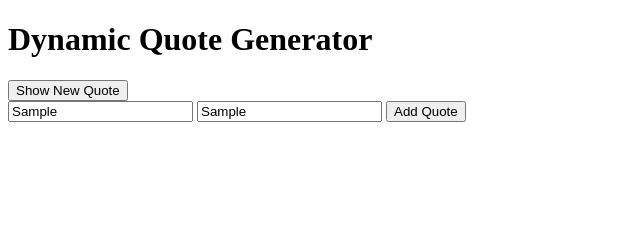
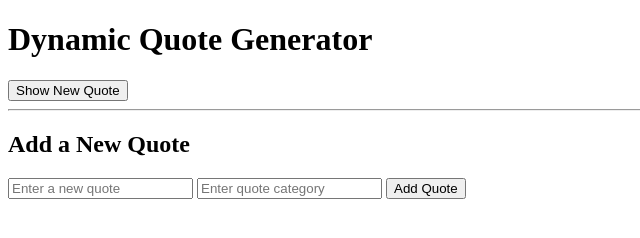
Before and after one commit to Teeto20/alx_fe_javascript, a plain HTML site: page dom-manipulation/index.html in a window 1280 px wide. Both pictures are taken after typing "Sample", "Sample" into the empty fields and a click on the button "Add Quote". Shown: the whole page, without its empty margins (0-640 px from the left). Drawn offline with Linux system fonts and the light colour scheme.

Commit message:
updatedd code

```diff
--- a/dom-manipulation/index.html
+++ b/dom-manipulation/index.html
@@ -9,15 +9,9 @@
     <h1>Dynamic Quote Generator</h1>
     <div id="quoteDisplay"></div>
     <button id="newQuote">Show New Quote</button>
-    <br>
-    <div>
-      <input id="newQuoteText" type="text" placeholder="Enter a new quote" />
-      <input
-        id="newQuoteCategory"
-        type="text"
-        placeholder="Enter quote category"
-      />
-      <button onclick="addQuote()">Add Quote</button>
+    <hr>
+    <h2>Add a New Quote</h2>
+    <div id="form-container">
     </div>
     <script src="script.js"></script>
   </body>
--- a/dom-manipulation/script.js
+++ b/dom-manipulation/script.js
@@ -1,6 +1,6 @@
 const quoteDisplay = document.getElementById("quoteDisplay");
 const newOne = document.getElementById("newQuote");
-const btn = document.getElementsByTagName("button");
+
 const quotes = [
   {
     text: "The only limit to our realization of tomorrow is our doubts of today.",
@@ -35,18 +35,41 @@ const showRandomQuote = function () {
  `;
 };
 
+const createAddQuoteForm = function () {
+  const formContainer = document.getElementById("form-container");
+  const form = document.createElement("form");
 
-const createAddQuoteForm = function () {
+  form.innerHTML = `
+    <div>
+      <input id="newQuoteText" type="text" placeholder="Enter a new quote" />
+      <input
+        id="newQuoteCategory"
+        type="text"
+        placeholder="Enter quote category"
+      />
+       <button onclick="addQuote()">Add Quote</button>
+    </div>
+`;
+  formContainer.appendChild(form);
+  form.addEventListener("submit", function (event) {
+  event.preventDefault(); // ⛔ Stops page reload
 
+  // Now safely add the quote
+});
+};
+
+createAddQuoteForm();
+
+function addQuote() {
   let textInput = document.getElementById("newQuoteText");
   let categoryInput = document.getElementById("newQuoteCategory");
 
-  let text = document.getElementById("newQuoteText").value;
-  let category = document.getElementById("newQuoteCategory").value;
+  let text = textInput.value.trim();
+  let category = categoryInput.value.trim();
 
- console.log (text, category);
-  if (text !== "" && category !== "") {
-    quotes.push({text, category});
+  console.log(text, category);
+  if (textInput.value !== "" && categoryInput.value !== "") {
+    quotes.push({ text, category });
     alert("Quote added successfully!");
     console.log(quotes);
     textInput.value = "";
@@ -54,6 +77,5 @@ const createAddQuoteForm = function () {
   } else {
     alert("Please fill in both fields.");
   }
-};
+}
 newOne.addEventListener("click", showRandomQuote);
-btn.onclick = createAddQuoteForm();
```
